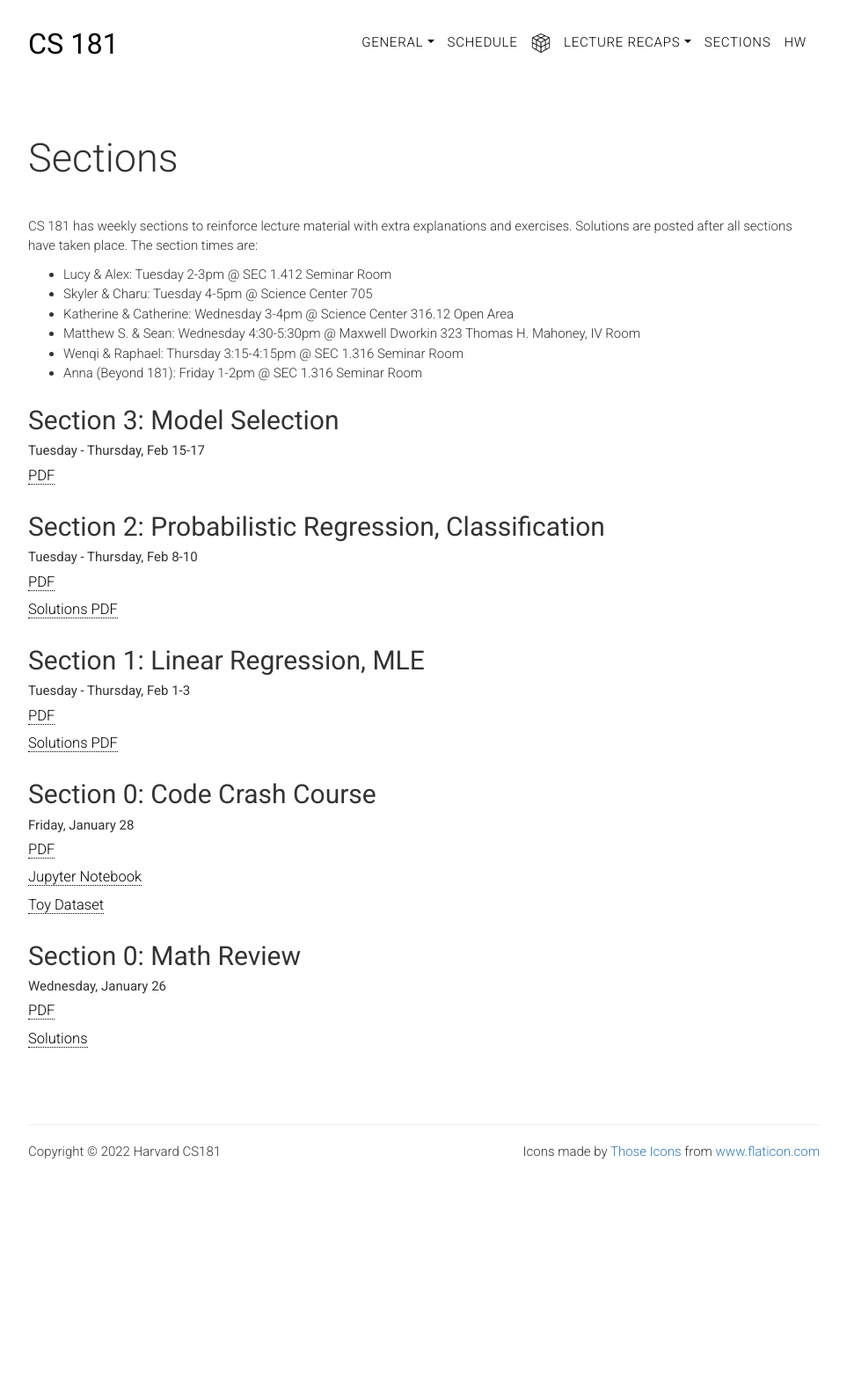
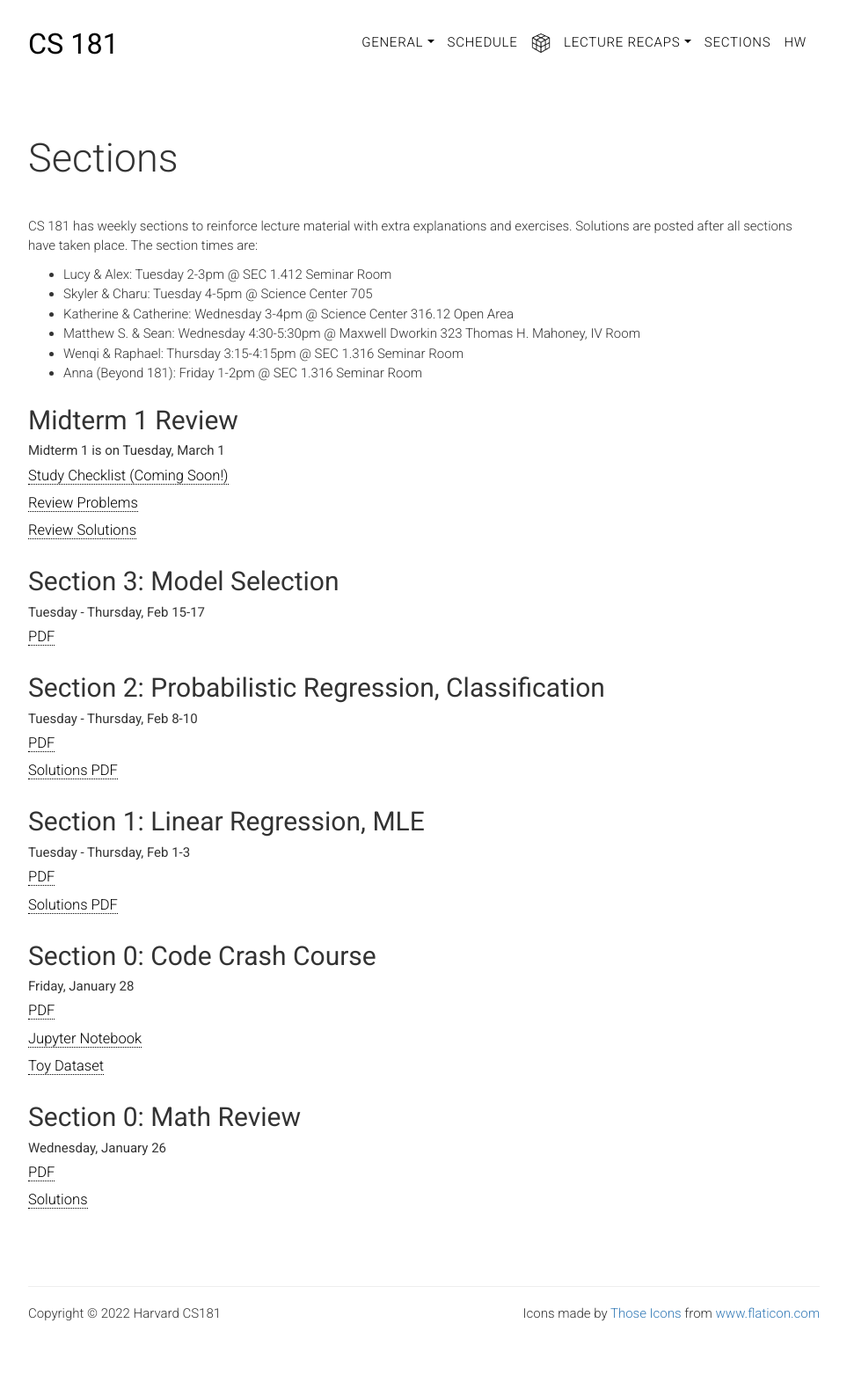
Before and after one commit to harvard-ml-courses/cs181-web, a Jekyll site: the page built from sections.html, in a window 1280 px wide. Shown: the whole page at 88% size, without its empty margins (158-1121 px from the left). Built offline with Jekyll 4.4.1, drawn with Linux system fonts in a browser that asks for light colours; before the commit the page ends 1396 px from its top, so only the background shows below that.

Commit message:
midterm 1 practice problems

```diff
--- a/sections.html
+++ b/sections.html
@@ -31,6 +31,14 @@ weight: 0
             <li><a href="sections/sec01.pdf" target="_blank">PDF</a></li>
             <li><a href="sections/sec01_soln.pdf" target="_blank">Solutions PDF</a></li>
         </ul> -->
+
+        <h2 class="title" id="sec3">Midterm 1 Review</h2>
+        <p class="head-subtitle"> Midterm 1 is on Tuesday, March 1 </p>
+        <ul class="lists">
+            <li><a href="" target="_blank">Study Checklist (Coming Soon!)</a></li>
+            <li><a href="sections/midterm1_review/review-problems.pdf" target="_blank">Review Problems</a></li>
+            <li><a href="sections/midterm1_review/review-soln.pdf" target="_blank">Review Solutions</a></li>
+       </ul>
 
         <h2 class="title" id="sec3">Section 3: Model Selection</h2>
         <p class="head-subtitle"> Tuesday - Thursday, Feb 15-17 </p>
```
Also changed, not shown: 3 other files.
